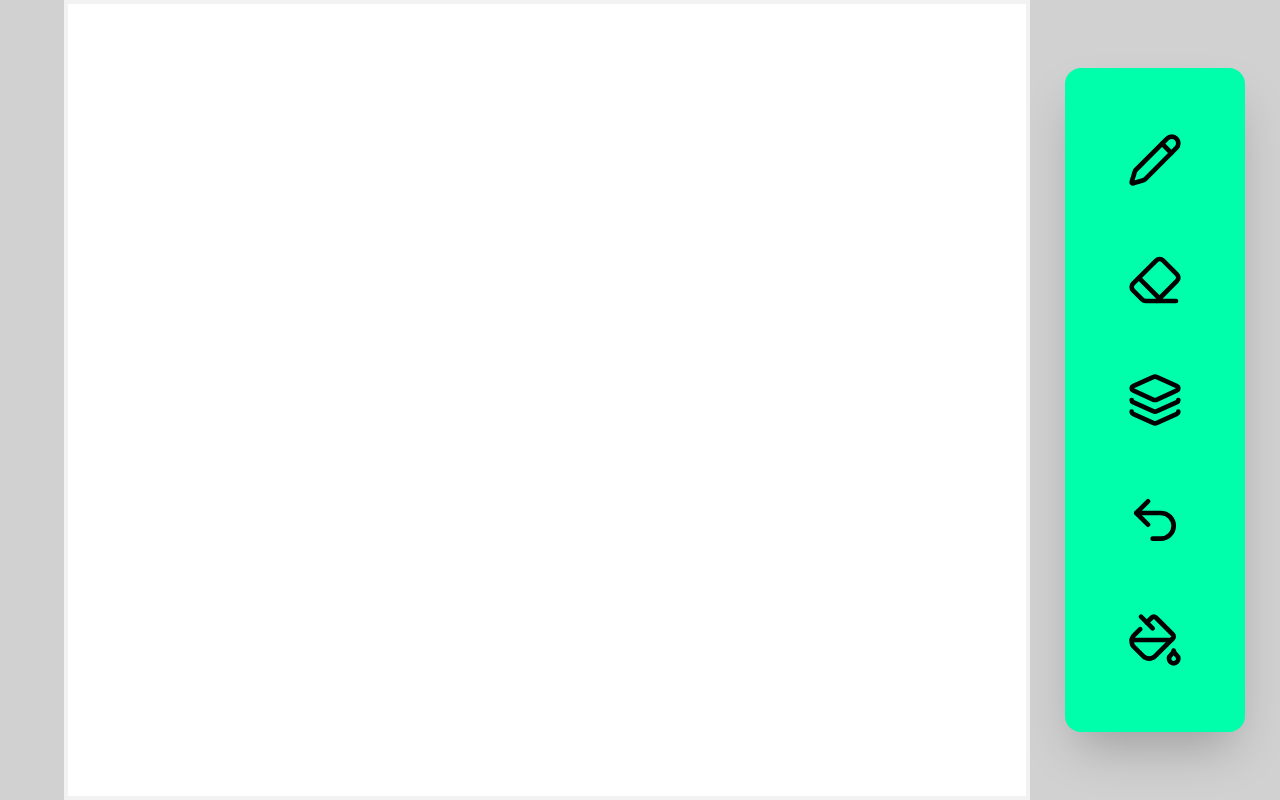
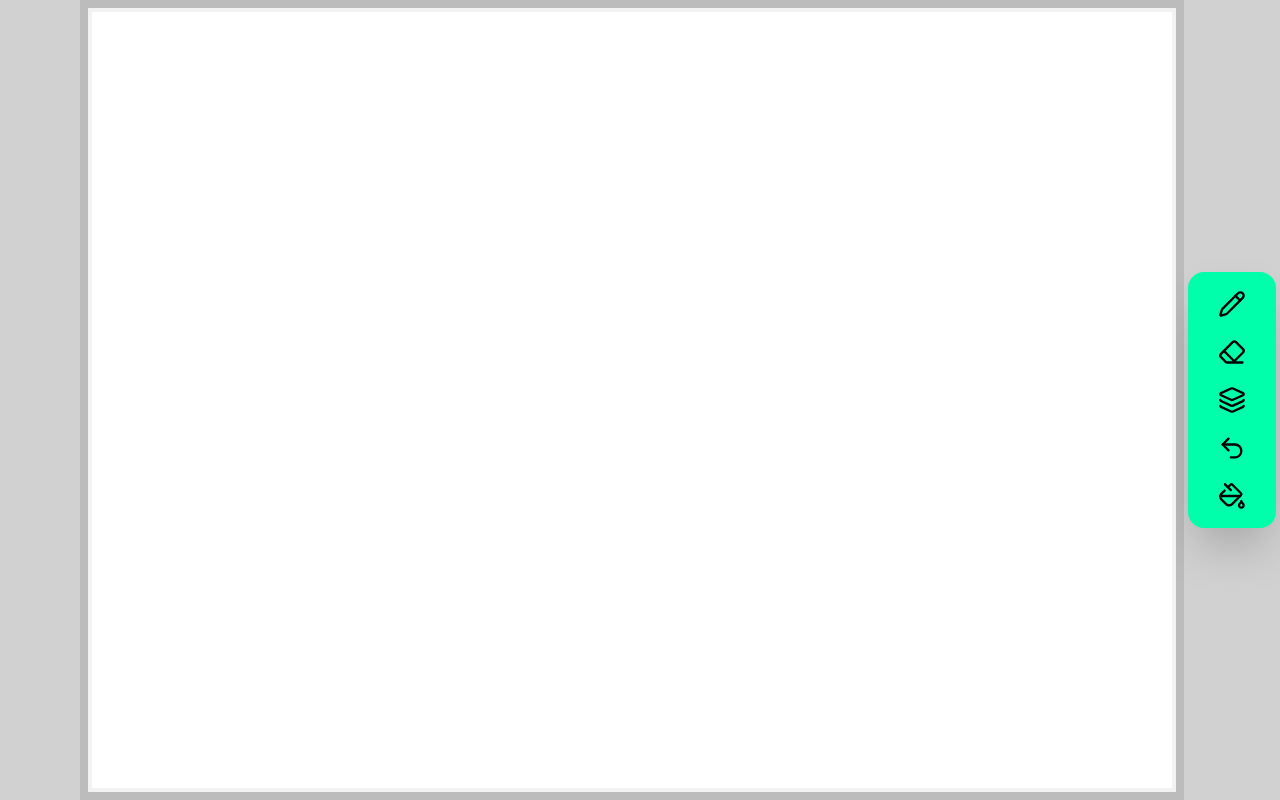
Before and after one commit to 12a1070/Aimag, a React (Vite) app: page / in a window 1280 px wide. Built offline with nearby package versions, Linux system fonts and the light colour scheme.

Commit message:
fix: 端末の向きでレイアウトを切り替え、横向き時のツールバー表示を調整 refs #8

```diff
--- a/src/App.jsx
+++ b/src/App.jsx
@@ -4,51 +4,47 @@ import { Pencil, Eraser, Layers, Undo2, PaintBucket } from "lucide-react";
 function App() {
   return (
     <div className="flex h-dvh w-screen flex-col overflow-hidden bg-[#E5E5E5] landscape:flex-row">
-      {/* 1. 左パネル */}
-      <div className="hidden w-[8%] shrink-0 bg-[#D1D1D1] landscape:block landscape:shrink-0 md:w-[5%]" />
+      {/* 左パネル：横向き時のみ表示 */}
+      <aside className="hidden shrink-0 bg-[#D1D1D1] landscape:block landscape:w-16 md:landscape:w-20" />
 
-      {/* 2. キャンバスエリア */}
-      <div className="flex min-h-0 flex-1 min-w-0 items-center justify-center overflow-hidden bg-[#BCBCBC] px-0 pt-0 landscape:p-0">
-        <div className="relative h-full w-full bg-white shadow-none">
+      {/* キャンバスエリア */}
+      <main className="flex min-h-0 min-w-0 flex-1 items-center justify-center overflow-hidden bg-[#BCBCBC] p-3 landscape:p-2">
+        <div className="relative h-full w-full bg-white">
           <div className="h-full w-full bg-white" />
           <div className="pointer-events-none absolute inset-0 box-border border-4 border-black/5" />
         </div>
-      </div>
+      </main>
 
-      {/* 3. ツールバー外枠：
-          - 縦向き時の高さを h-24 から h-32（128px）に引き上げ、存在感をアップ。 */}
-      <div className="flex h-32 w-full shrink-0 items-center justify-center bg-[#D1D1D1] px-6 py-4 landscape:h-full landscape:w-[110px] landscape:shrink-0 landscape:px-2 md:landscape:w-[250px]">
-        {/* 緑色のツールバー本体：
-            - 縦向き時：px-8 py-4 に広げ、gap-8 でボタン間を確保。
-            - 横向き時：スマホとPCでサイズを使い分ける。 */}
-        <div className="flex w-full min-w-fit max-w-[500px] items-center justify-between rounded-2xl bg-[#00FFAB] px-8 py-4 shadow-2xl landscape:flex-col landscape:h-auto landscape:max-h-[90vh] landscape:w-full landscape:justify-center landscape:gap-4 landscape:py-6 md:landscape:w-[180px] md:landscape:gap-8 md:landscape:py-12">
+      {/* ツールバー外枠 */}
+      <div className="flex h-24 w-full shrink-0 items-center justify-center bg-[#D1D1D1] px-3 py-2 landscape:h-full landscape:w-[84px] landscape:px-1 md:landscape:w-[96px]">
+        <div className="grid h-full w-full max-w-[560px] grid-cols-5 items-center justify-items-center rounded-2xl bg-[#00FFAB] px-3 py-2 shadow-2xl landscape:h-auto landscape:max-h-[88vh] landscape:w-full landscape:grid-cols-1 landscape:gap-1 landscape:px-1 landscape:py-2 md:landscape:gap-2 md:landscape:px-2 md:landscape:py-3">
           <ToolbarButton
             icon={
-              <Pencil className="h-10 w-10 md:h-12 md:w-12 landscape:h-8 landscape:w-8 md:landscape:h-14 md:landscape:w-14" />
+              <Pencil className="h-8 w-8 landscape:h-6 landscape:w-6 md:landscape:h-7 md:landscape:w-7" />
             }
             label="ペン"
           />
           <ToolbarButton
             icon={
-              <Eraser className="h-10 w-10 md:h-12 md:w-12 landscape:h-8 landscape:w-8 md:landscape:h-14 md:landscape:w-14" />
+              <Eraser className="h-8 w-8 landscape:h-6 landscape:w-6 md:landscape:h-7 md:landscape:w-7" />
             }
             label="消しゴム"
           />
           <ToolbarButton
             icon={
-              <Layers className="h-10 w-10 md:h-12 md:w-12 landscape:h-8 landscape:w-8 md:landscape:h-14 md:landscape:w-14" />
+              <Layers className="h-8 w-8 landscape:h-6 landscape:w-6 md:landscape:h-7 md:landscape:w-7" />
             }
             label="レイヤー"
           />
           <ToolbarButton
             icon={
-              <Undo2 className="h-10 w-10 md:h-12 md:w-12 landscape:h-8 landscape:w-8 md:landscape:h-14 md:landscape:w-14" />
+              <Undo2 className="h-8 w-8 landscape:h-6 landscape:w-6 md:landscape:h-7 md:landscape:w-7" />
             }
             label="元に戻す"
           />
           <ToolbarButton
             icon={
-              <PaintBucket className="h-10 w-10 md:h-12 md:w-12 landscape:h-8 landscape:w-8 md:landscape:h-14 md:landscape:w-14" />
+              <PaintBucket className="h-8 w-8 landscape:h-6 landscape:w-6 md:landscape:h-7 md:landscape:w-7" />
             }
             label="塗りつぶし"
           />
@@ -63,7 +59,7 @@ function ToolbarButton({ icon, label }) {
     <button
       type="button"
       aria-label={label}
-      className="flex items-center justify-center rounded-xl p-3 text-black transition-all hover:bg-black/10 active:scale-90 md:p-4"
+      className="flex h-10 w-10 items-center justify-center rounded-xl text-black transition-all hover:bg-black/10 active:scale-90 landscape:h-8 landscape:w-8 md:landscape:h-10 md:landscape:w-10"
     >
       {icon}
     </button>
```
